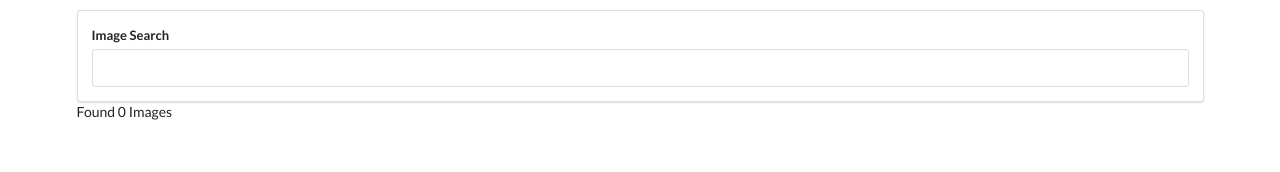
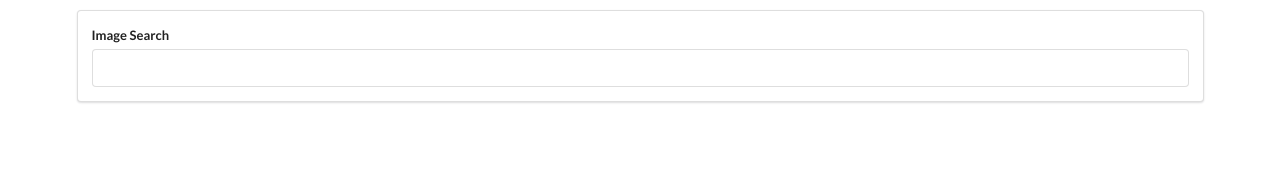
Before and after one commit to mvassaramo/pics, a React (Create React App) app: page / in a window 1280 px wide. Shown: the top 172 px of the page. Built offline with nearby package versions, Linux system fonts and the light colour scheme.

Commit message:
add ImageList component

```diff
--- a/src/components/App.js
+++ b/src/components/App.js
@@ -1,5 +1,6 @@
 import React from 'react';
 import SearchBar from './SearchBar';
+import ImageList from './ImageList';
 import unsplash from '../api/unsplash';
 class App extends React.Component {
   state = { images: [] }
@@ -16,7 +17,7 @@ class App extends React.Component {
     return(
       <div className="ui container" style={{ marginTop: '10px' }}>
         <SearchBar onSubmit={this.onSearchSubmit}/>
-        Found {this.state.images.length} Images
+        <ImageList images={this.state.images}/>
       </div>
     )
   }
--- /dev/null
+++ b/src/components/ImageList.js
@@ -0,0 +1,14 @@
+import React from 'react';
+
+const ImageList = (props) => {
+  const images = props.images.map(({ id, urls, alt_description}) => {
+    return <img key={id}
+                src={urls.regular}
+                alt={alt_description}/>
+  })
+
+  return <div>{images}</div>
+}
+
+
+export default ImageList;
```
